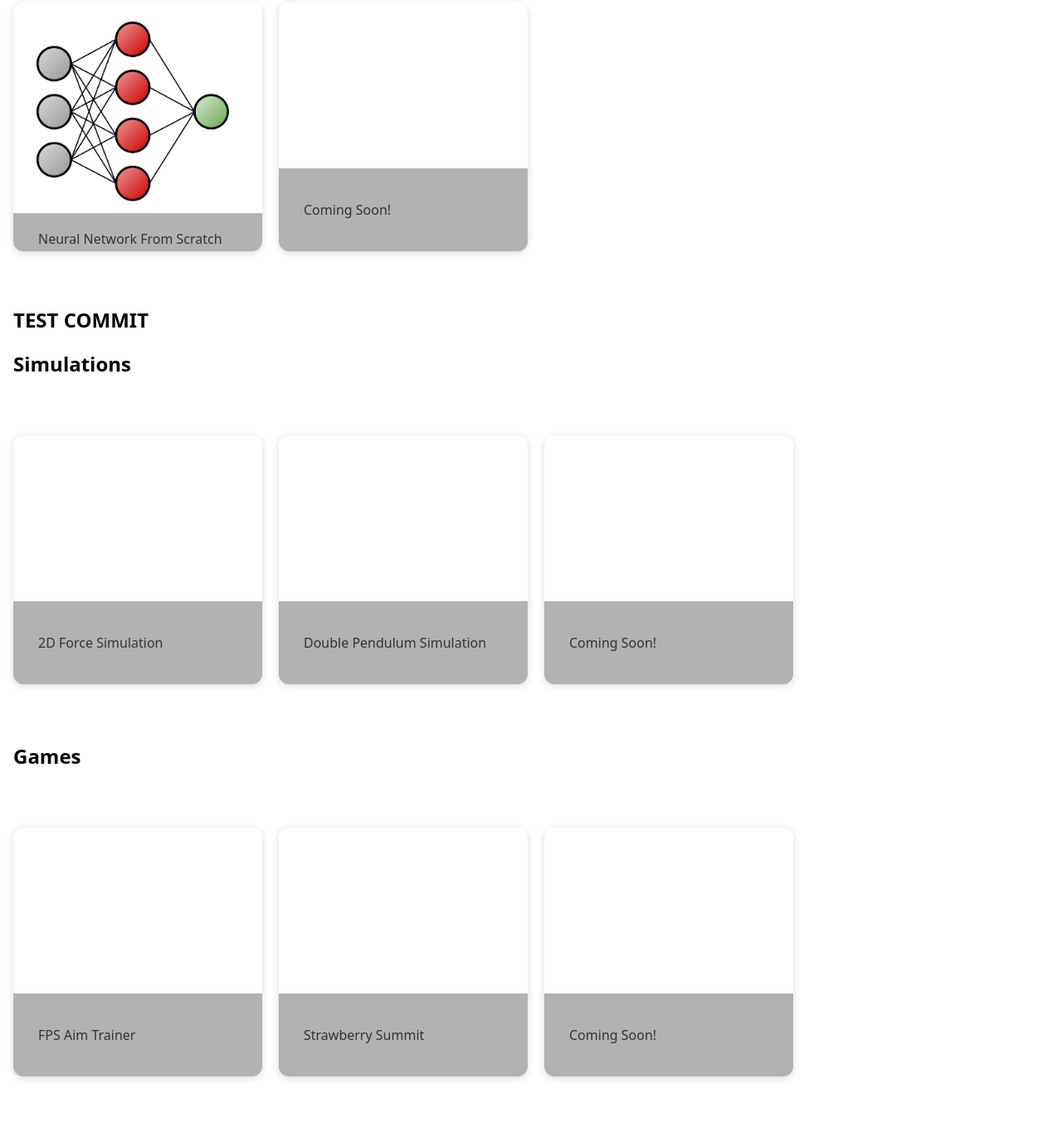
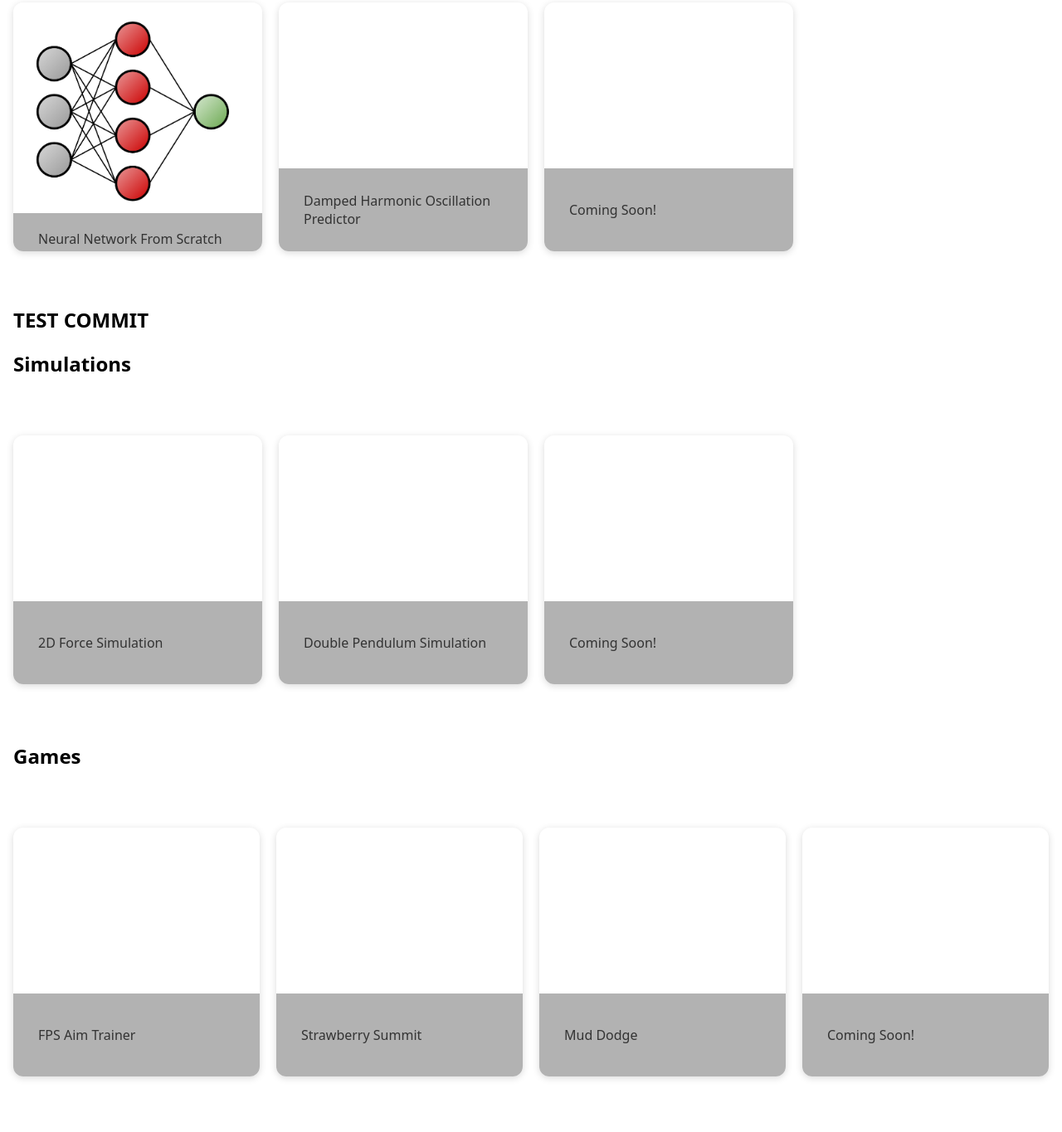
Before and after one commit to luminescent11/portfolio, a website: page index.html in a window 1280 px wide. Shown: the part 280-1645 px from the top of the page at 83% size. Drawn offline with Linux system fonts and the light colour scheme.

Commit message:
Added DHO and mud dodge, favicon/title

```diff
--- a/index.html
+++ b/index.html
@@ -7,6 +7,7 @@
 
     <link rel="stylesheet" href="styles.css" />
     <script type="module" src="script.js"></script>
+    <link rel="icon" type="image/png" href="/assets/favicon.png">
   </head>
   <body>
     <nav>
@@ -32,6 +33,13 @@
           >
             <img src="assets/neuralnet.png" class="boximage" />
             <div class="boxcaption">Neural Network From Scratch</div>
+          </a>
+
+          <a
+            href="https://colab.research.google.com/drive/1DeG0yY4xt3iLZCa9perpCFk0wXGpYy9U"
+            class="box"
+          >
+            <div class="boxcaption">Damped Harmonic Oscillation Predictor</div>
           </a>
 
           <div
@@ -86,6 +94,13 @@
             <div class="boxcaption">Strawberry Summit</div>
           </a>
 
+          <a
+            href="https://temunadal.itch.io/mud-dodge"
+            class="box"
+          >
+            <div class="boxcaption">Mud Dodge</div>
+          </a>
+
           <div
             class="box"
           >
```
Also changed, not shown: assets/favicon.png (added).
